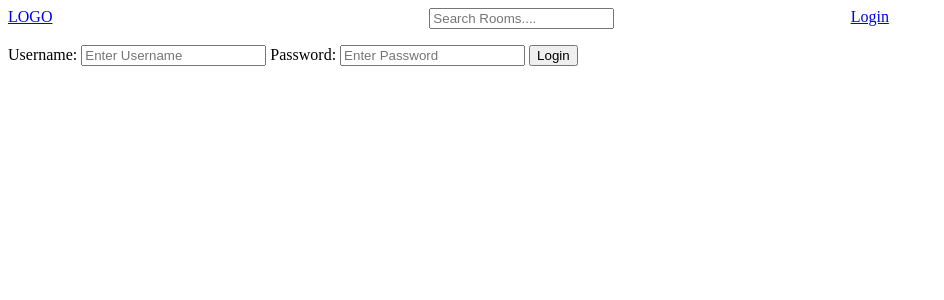
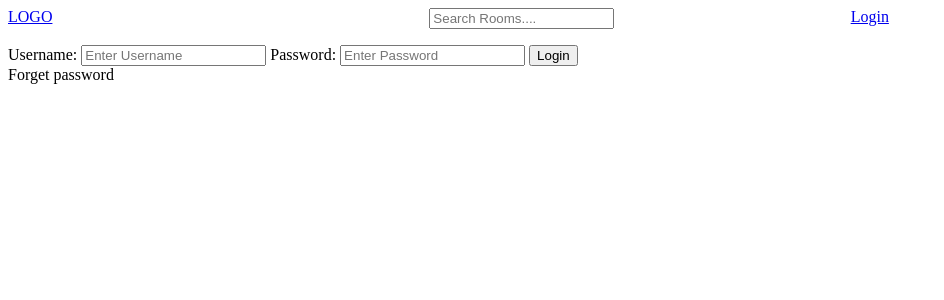
Before and after one commit to mohammedsab/studybud, a Django app: page /login/ in a window 1280 px wide. Shown: the top 300 px of the page, without its empty margins (0-944 px from the left). Run offline with Django 4.2, Linux system fonts and the light colour scheme.

Commit message:
edit login page

```diff
--- a/base/templates/base/login_register.html
+++ b/base/templates/base/login_register.html
@@ -2,6 +2,7 @@
 
 
 {% block content %}
+    <div>
         <div>
             <form action="" method="post">
                 {% csrf_token %}
@@ -16,4 +17,10 @@
                 <input type="submit" value="Login">
             </form>
         </div>
+
+        <div>
+            Forget password
+        </div>
+
+    </div>
 {% endblock content %}
```
Lines whose indentation alone changed are shown as unchanged.
